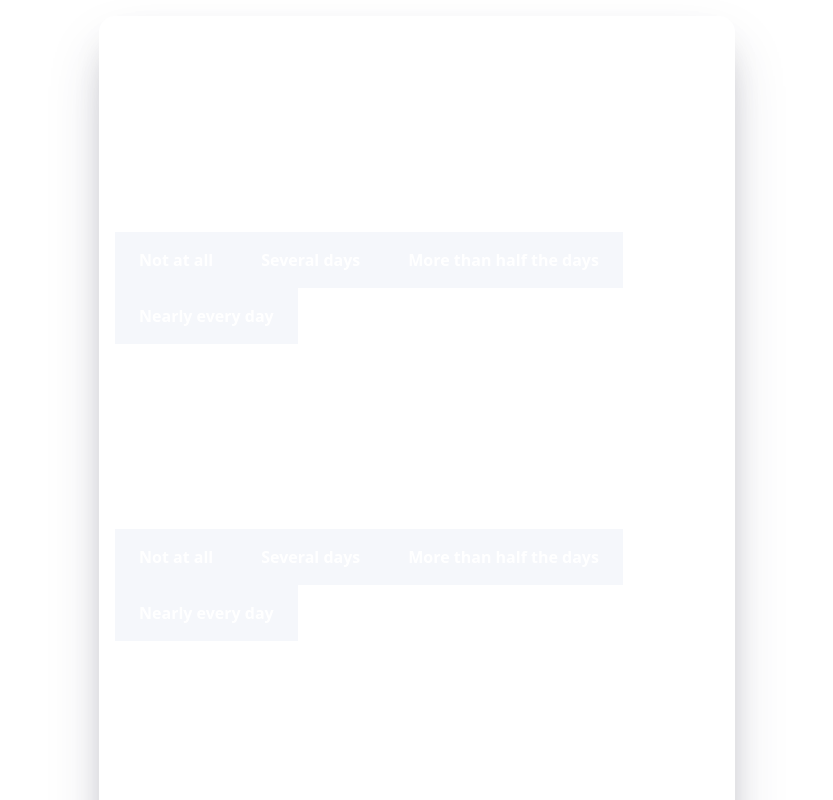
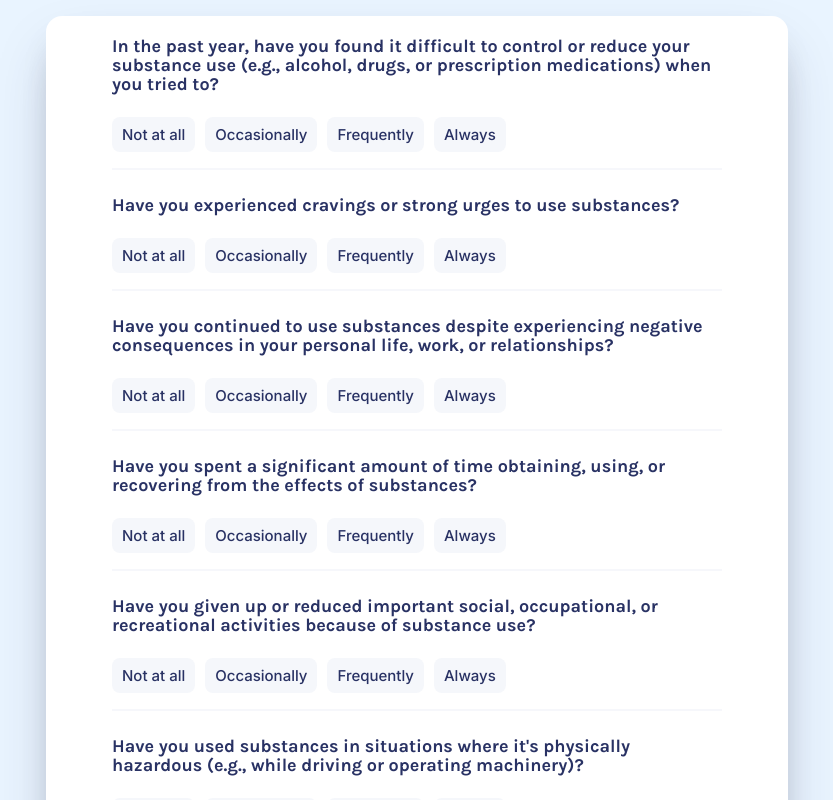
Before and after one commit to vjaiweb/InnerSukh, a React (Create React App) app in the folder client/: page / in a window 1280 px wide. Shown: the top 800 px of the page, without its empty margins (223-1056 px from the left). Built offline with nearby package versions, Linux system fonts and the light colour scheme.

Commit message:
Improved Quiz UI

```diff
--- a/client/public/index.html
+++ b/client/public/index.html
@@ -2,19 +2,19 @@
 <html lang="en">
   <head>
     <meta charset="utf-8" />
-    <link rel="icon" href="%PUBLIC_URL%/favicon.ico" />
+    <!-- <link rel="icon" href="%PUBLIC_URL%/favicon.ico" />
     <meta name="viewport" content="width=device-width, initial-scale=1" />
     <meta name="theme-color" content="#000000" />
     <meta
       name="description"
       content="Web site created using create-react-app"
     />
-    <link rel="apple-touch-icon" href="%PUBLIC_URL%/logo192.png" />
+    <link rel="apple-touch-icon" href="%PUBLIC_URL%/logo192.png" /> -->
     <!--
       manifest.json provides metadata used when your web app is installed on a
       user's mobile device or desktop. See https://developers.google.com/web/fundamentals/web-app-manifest/
     -->
-    <link rel="manifest" href="%PUBLIC_URL%/manifest.json" />
+    <!-- <link rel="manifest" href="%PUBLIC_URL%/manifest.json" /> -->
     <!--
       Notice the use of %PUBLIC_URL% in the tags above.
       It will be replaced with the URL of the `public` folder during the build.
@@ -24,11 +24,19 @@
       work correctly both with client-side routing and a non-root public URL.
       Learn how to configure a non-root public URL by running `npm run build`.
     -->
-    <title>React App</title>
+
+    <link rel="preconnect" href="https://fonts.googleapis.com">
+        <link rel="preconnect" href="https://fonts.gstatic.com" crossorigin>
+        <link href="https://fonts.googleapis.com/css2?family=Karla:wght@400;500;700&display=swap" rel="stylesheet">
+        <link href="https://fonts.googleapis.com/css2?family=Inter:wght@400;500;700&display=swap" rel="stylesheet">
+        <link rel="stylesheet" href="style.css">
+
+    <!-- <title>React App</title> -->
   </head>
   <body>
-    <noscript>You need to enable JavaScript to run this app.</noscript>
+    <!-- <noscript>You need to enable JavaScript to run this app.</noscript> -->
     <div id="root"></div>
+    <script src="index.pack.js"></script>
     <!--
       This HTML file is a template.
       If you open it directly in the browser, you will see an empty page.
--- a/client/public/style.css
+++ b/client/public/style.css
@@ -3,6 +3,8 @@
   }
 
   .app{
+    background-color: rgb(233, 244, 255);
+    overflow-x: hidden;
   }
 
   .start-container{
@@ -79,6 +81,7 @@
         font-size: 18px;
         line-height: 19px;
         color: #293264;
+        padding-bottom: 15px;
   }
 
   .quiz-container-question-options-container{
--- a/client/src/App.js
+++ b/client/src/App.js
@@ -10,7 +10,7 @@ function App() {
     <>
       <Router>
 
-      <Quiz />
+      <Quiz type={"addiction"}/>
 
 
       </Router>
--- a/client/src/Components/Quiz/Quiz.css
+++ b/client/src/Components/Quiz/Quiz.css
@@ -13,13 +13,13 @@ body {
 
 .question-card {
   margin: 0 auto;
-  width: 75%;
+  width: 10%;
   float: left;
   height: auto;
   background-color: #ffffff;
   padding: 10px;
   border-radius: 16px;
-  color: white;
+  color: black;
   box-shadow: rgba(50, 50, 93, 0.25) 0px 30px 60px -12px,
     rgba(0, 0, 0, 0.3) 0px 18px 36px -18px;
 }
@@ -65,19 +65,6 @@ li:hover {
   font-size: 24px;
 }
 
-button {
-  background-color: red;
-  /* Green */
-  border: none;
-  color: white;
-  padding: 16px 24px;
-  text-align: center;
-  text-decoration: none;
-  display: inline-block;
-  font-size: 16px;
-  font-weight: bold;
-  border-radius: 24px;
-}
 
 .final-results {
   margin: 0 auto;
--- a/client/src/Components/Quiz/Quiz.js
+++ b/client/src/Components/Quiz/Quiz.js
@@ -1,27 +1,32 @@
 import React, { useState } from "react";
 import "./Quiz.css";
-import quizques from "../../Data/DepressionQuizData";
+import AnxietyQues from "../../Data/AnxietyQuizData";
+import DepressionQues from "../../Data/DepressionQuizData";
+import AddictionQues from "../../Data/AddictionQuizData";
+import YouthMentalQues from "../../Data/YouthMentalQuizData";
 import { Quest } from "../Quest/Quest";
 
-export function Quiz() {
+export function Quiz(props) {
   const [showStart, setShowStart] = React.useState(true);
   const [score, setScore] = React.useState(0);
   const [showAnswers, setShowAnswers] = React.useState(false);
   const [questions, setQuestions] = React.useState([]);
   const [allComplete, setAllComplete] = React.useState(false);
-
+  let type
   // function startQuiz() {
   //   setShowStart(false);
   // }
 
-  function playAgain() {
-    setShowStart(true);
-    setShowAnswers(false);
-    setAllComplete(false);
+
+  function submit() {
+    setShowAnswers(true);
   }
 
-  function checkAnswers() {
-    setShowAnswers(true);
+  function match(){
+    if(props.type === "anxiety") type = AnxietyQues
+    if(props.type === "depression") type = DepressionQues
+    if(props.type === "addiction") type = AddictionQues
+    if(props.type === "youth") type = YouthMentalQues
   }
 
   function selectAnswer(event, quest_id, option_id) {
@@ -48,8 +53,10 @@ export function Quiz() {
 
   React.useEffect(() => {
     // if (showStart === true) {
+      alert("Answer Carefully!!")
+      match();
         setQuestions(
-          quizques.map(function (question) {
+          type.map(function (question) {
             return {
               question: question.text,
               options: question.options,
@@ -84,7 +91,7 @@ export function Quiz() {
     <div className="app">
       {/* {showStart ? <Start startQuiz={startQuiz}/> :  */}
       <div className="row p-3">
-           <div className="col-md-6 question-card p-3">
+      <div className="col-md-7 question-card p-3">
       <div className="quiz-container">
         {quests}
         {showAnswers ? (
@@ -92,17 +99,14 @@ export function Quiz() {
             <h3 className="button-container-score">
               {"You scored " + score + "/40 correct answers"}
             </h3>
-            <button className="button" onClick={playAgain}>
-              Play Again
-            </button>
           </div>
         ) : (
           <button
             className="button"
             disabled={!allComplete}
-            onClick={checkAnswers}
+            onClick={submit}
           >
-            Check Answers
+            Submit
           </button>
         )}
       </div>
```
